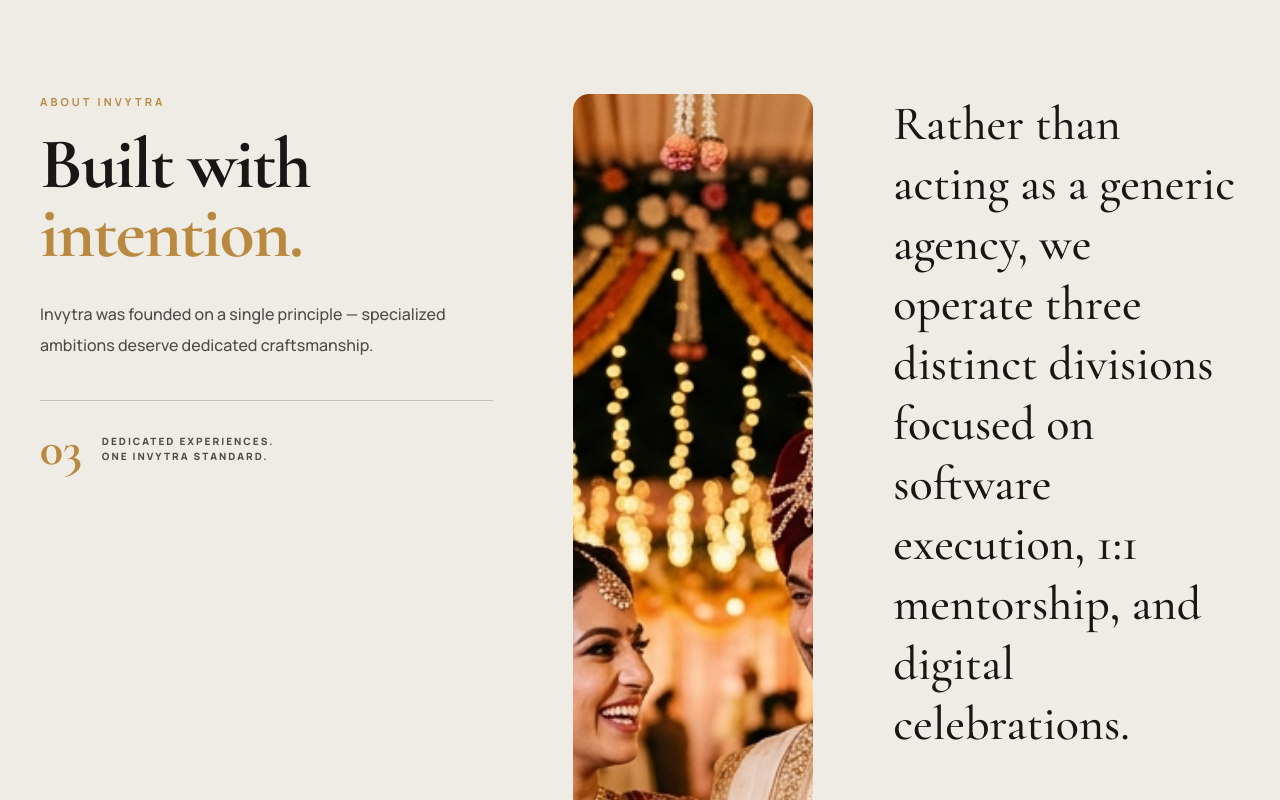
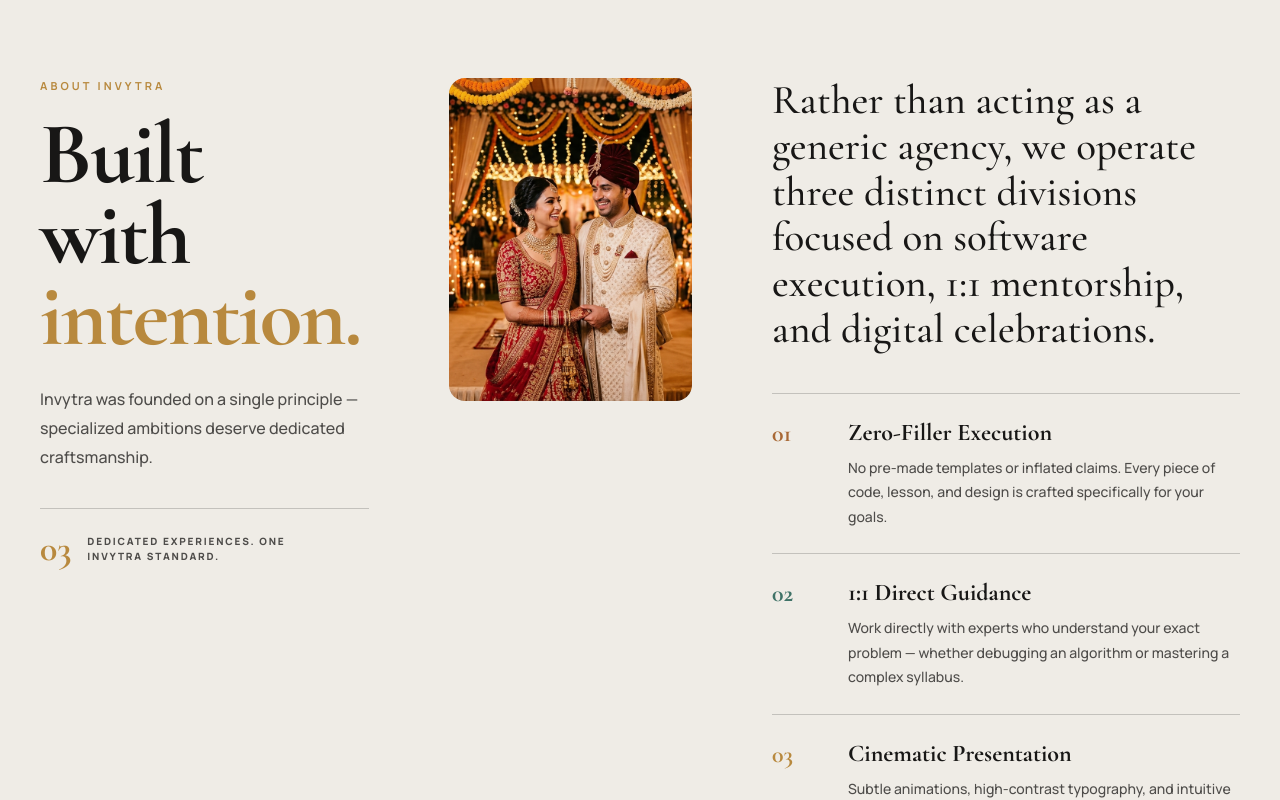
Before and after one commit to razalpa64/INVYTRAIN, a Next.js app: page / in a window 1280 px wide. Shown: the part 9940-10740 px from the top of the page. Built offline with nearby package versions, Linux system fonts and the light colour scheme.

Commit message:
Rebuild built with intention section

```diff
--- a/src/components/AboutSection.tsx
+++ b/src/components/AboutSection.tsx
@@ -7,49 +7,52 @@ const PRINCIPLE_ACCENTS = ["#A86835", "#3F7267", "#B8893E"];
 export default function AboutSection() {
   return (
     <section id="about" className="relative overflow-hidden border-t" style={{ background: "var(--bg-2)", borderColor: "var(--line)" }}>
-      <div className="mx-auto max-w-[1400px] px-6 py-24 md:px-10 md:py-36">
-        <div className="grid gap-14 lg:grid-cols-12 lg:gap-20">
-          <div className="lg:col-span-5">
+      <div className="mx-auto max-w-[1400px] px-5 py-20 sm:px-6 md:px-10 md:py-32">
+        <div className="grid gap-10 lg:grid-cols-[minmax(0,0.95fr)_minmax(220px,0.7fr)_minmax(0,1.35fr)] lg:items-start lg:gap-14 xl:gap-20">
+          <div>
             <Reveal>
               <p className="eyebrow mb-5">About Invytra</p>
             </Reveal>
             <Reveal delay={80}>
-              <h2 className="font-serif text-5xl font-bold leading-[0.95] tracking-tight md:text-7xl" style={{ color: "var(--ink)" }}>
-                Built with<br /><span style={{ color: "var(--gold)" }}>intention.</span>
+              <h2 className="font-serif text-[clamp(3rem,7vw,5.5rem)] font-bold leading-[0.92] tracking-tight" style={{ color: "var(--ink)" }}>
+                <span className="block">Built with</span>
+                <span className="block" style={{ color: "var(--gold)" }}>intention.</span>
               </h2>
             </Reveal>
             <Reveal delay={160}>
-              <p className="mt-8 max-w-md text-base font-medium leading-[1.9]" style={{ color: "var(--ink-muted)" }}>
+              <p className="mt-7 max-w-lg text-base font-medium leading-[1.8]" style={{ color: "var(--ink-muted)" }}>
                 {siteContent.about.lines[0]}
               </p>
             </Reveal>
             <Reveal delay={240}>
-              <div className="mt-10 flex items-center gap-5 border-t pt-6" style={{ borderColor: "var(--line-strong)" }}>
-                <span className="font-serif text-5xl font-bold" style={{ color: "var(--gold)" }}>03</span>
-                <p className="max-w-[12rem] text-[10px] font-extrabold uppercase tracking-[0.2em]" style={{ color: "var(--ink-muted)" }}>
-                  Dedicated experiences.<br />One Invytra standard.
+              <div className="mt-9 flex items-center gap-4 border-t pt-5" style={{ borderColor: "var(--line-strong)" }}>
+                <span className="font-serif text-4xl font-bold" style={{ color: "var(--gold)" }}>03</span>
+                <p className="max-w-[14rem] text-[10px] font-extrabold uppercase tracking-[0.18em]" style={{ color: "var(--ink-muted)" }}>
+                  Dedicated experiences. One Invytra standard.
                 </p>
               </div>
             </Reveal>
           </div>
 
-          <div className="relative min-h-40 overflow-hidden rounded-2xl lg:col-span-3" data-parallax="20">
-            <Image src="/images/event-photo.jpg" alt="" fill sizes="(max-width: 1024px) 100vw, 25vw" className="object-cover" />
+          <div className="relative aspect-[4/3] overflow-hidden rounded-2xl lg:aspect-[3/4]" data-parallax="20">
+            <Image src="/images/event-photo.jpg" alt="Invytra event experience" fill sizes="(max-width: 1024px) 100vw, 25vw" className="object-cover" />
           </div>
 
-          <div className="lg:col-span-4">
+          <div>
             <Reveal delay={120}>
-              <p className="max-w-2xl font-serif text-3xl font-medium leading-[1.25] md:text-5xl" style={{ color: "var(--ink)" }}>
+              <p className="max-w-2xl font-serif text-[clamp(1.8rem,3.2vw,3.25rem)] font-medium leading-[1.12]" style={{ color: "var(--ink)" }}>
                 {siteContent.about.lines[1]}
               </p>
             </Reveal>
-            <div className="mt-14 grid gap-0 border-t" style={{ borderColor: "var(--line-strong)" }}>
+            <div className="mt-10 grid gap-0 border-t" style={{ borderColor: "var(--line-strong)" }}>
               {siteContent.principles.items.slice(0, 3).map((principle, index) => (
                 <Reveal key={principle.n} delay={180 + index * 80}>
-                  <div className="grid gap-4 border-b py-7 md:grid-cols-[4rem_1fr_1.4fr] md:items-start" style={{ borderColor: "var(--line-strong)" }}>
+                  <div className="grid gap-3 border-b py-6 sm:grid-cols-[3.5rem_minmax(0,1fr)] sm:gap-5" style={{ borderColor: "var(--line-strong)" }}>
                     <span className="font-serif text-2xl font-bold" style={{ color: PRINCIPLE_ACCENTS[index] }}>{principle.n}</span>
-                    <h3 className="font-serif text-2xl font-bold" style={{ color: "var(--ink)" }}>{principle.title}</h3>
-                    <p className="text-sm font-medium leading-[1.75]" style={{ color: "var(--ink-muted)" }}>{principle.body}</p>
+                    <div>
+                      <h3 className="font-serif text-2xl font-bold leading-tight" style={{ color: "var(--ink)" }}>{principle.title}</h3>
+                      <p className="mt-2 max-w-xl text-sm font-medium leading-[1.75]" style={{ color: "var(--ink-muted)" }}>{principle.body}</p>
+                    </div>
                   </div>
                 </Reveal>
               ))}
```
